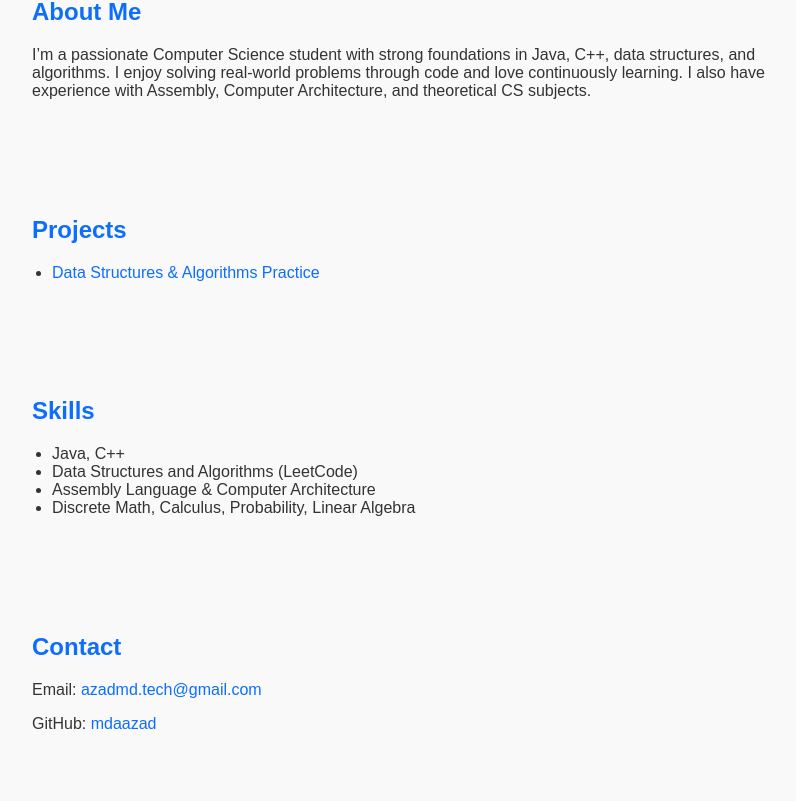
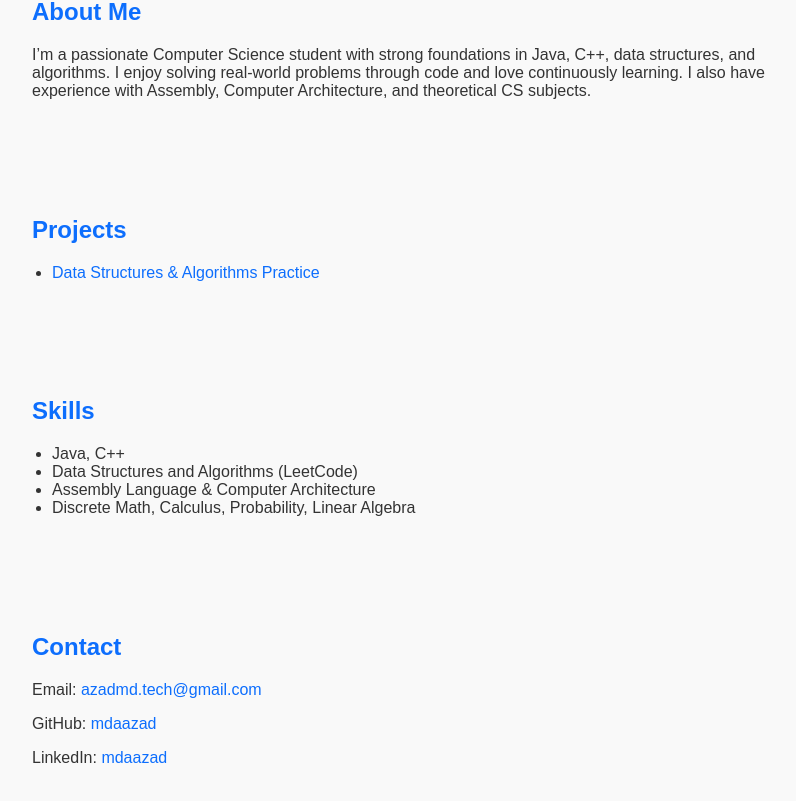
Before and after one commit to mdaazad/mdaazad.github.io, a plain HTML site: page index.html in a window 1280 px wide. Shown: the part 410-1211 px from the top of the page, without its empty margins (208-1004 px from the left). Drawn offline with Linux system fonts and the light colour scheme.

Commit message:
Add LinkedIn link to contact section

```diff
--- a/index.html
+++ b/index.html
@@ -71,6 +71,7 @@
     <h2>Contact</h2>
     <p>Email: <a href="mailto:azadmd.tech@gmail.com">azadmd.tech@gmail.com</a></p>
     <p>GitHub: <a href="https://github.com/mdaazad" target="_blank">mdaazad</a></p>
+    <p>LinkedIn: <a href="https://www.linkedin.com/in/mdaazad" target="_blank">mdaazad</a></p>
   </section>
 
 </body>
```
